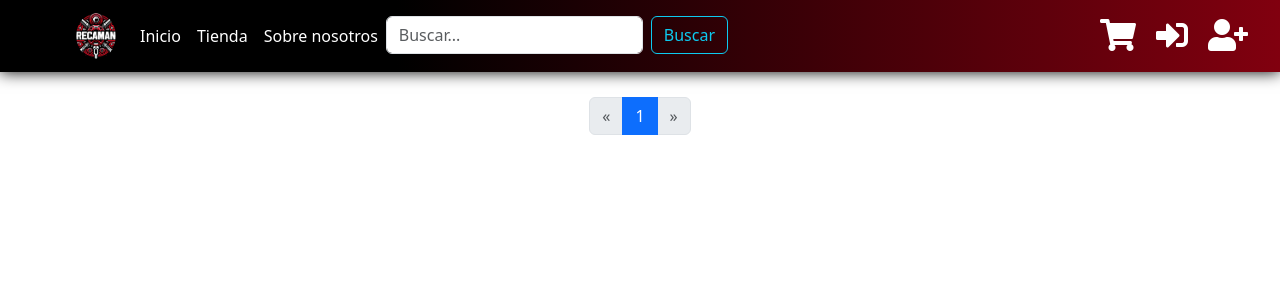
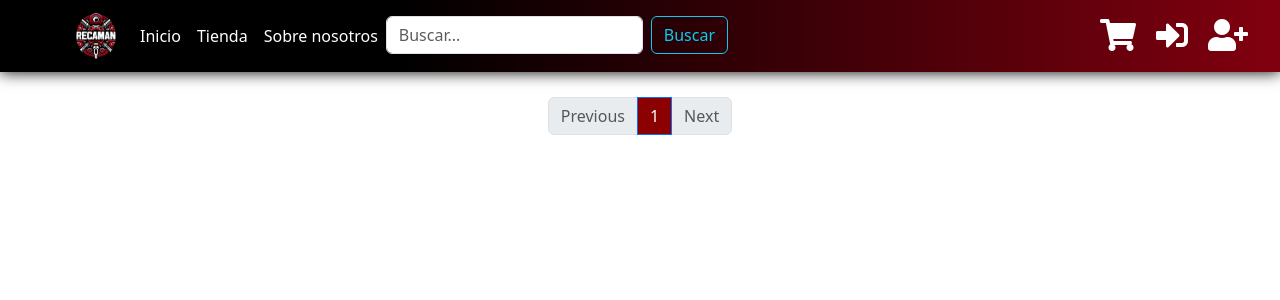
Before and after one commit to davidmato/RecaMan, a Django app: page /recaman/tienda/ in a window 1280 px wide. Shown: the top 300 px of the page. Run offline with Django 4.2, Linux system fonts and the light colour scheme; data that the repository does not hold is empty.

Commit message:
tienda.html totalmente finalizada, paginator editado y funcionando, bug de filtro solucionado y funcionando

```diff
--- a/RecaManApp/views.py
+++ b/RecaManApp/views.py
@@ -358,16 +358,6 @@ def sobre_nosotros(request):
 def index(request):
     return render(request, 'index.html')
 
-def tienda(request):
-    producto_tienda_list = Producto.objects.all()
-    tipos_productos = Tipo_producto.objects.all()
-
-    paginator = Paginator(producto_tienda_list, 6)
-    page_number = request.GET.get('page')
-    producto_tienda = paginator.get_page(page_number)
-
-    return render(request, 'tienda.html', {'producto_tienda': producto_tienda, 'tipos_productos_tienda': tipos_productos})
-
 #codigo david carrito
 
 def lista_productos_tienda(request):
--- a/templates/tienda.html
+++ b/templates/tienda.html
@@ -18,6 +18,16 @@
         .card:hover {
             transform: scale(1.05);
             box-shadow: 0 0 10px rgba(0,0,0,1);
+        }
+
+        .pagination .page-link{
+            color: white;
+            background-color: black;
+            border-color: white;
+        }
+
+        .page-item.active .page-link {
+            background-color: darkred;
         }
     </style>
 </head>
@@ -49,39 +59,31 @@
             {% endfor %}
         </div>
     </div>
-    <nav aria-label="Page navigation example" class="d-flex justify-content-center">
+    <nav class="d-flex justify-content-center" aria-label="Page navigation example">
     <ul class="pagination">
         {% if producto.has_previous %}
             <li class="page-item">
-                    <a class="page-link" href="?page={{ producto.previous_page_number }}" aria-label="Previous">
-                        <span aria-hidden="true">&laquo;</span>
-                    </a>
+                <a class="page-link" href="?page={{ producto.previous_page_number }}&q={{ request.GET.q|default:'' }}">Previous</a>
             </li>
         {% else %}
             <li class="page-item disabled">
-                    <a class="page-link" href="#" aria-label="Previous">
-                        <span aria-hidden="true">&laquo;</span>
-                    </a>
+                <a class="page-link" href="#">Previous</a>
             </li>
         {% endif %}
         {% for num in producto.paginator.page_range %}
             {% if producto.number == num %}
-                    <li class="page-item active"><a class="page-link" href="?page={{ num }}">{{ num }}</a></li>
+                <li class="page-item active"><a class="page-link" href="?page={{ num }}&q={{ request.GET.q|default:'' }}">{{ num }}</a></li>
             {% elif num > producto.number|add:'-3' and num < producto.number|add:'3' %}
-                    <li class="page-item"><a class="page-link" href="?page={{ num }}">{{ num }}</a></li>
+                <li class="page-item"><a class="page-link" href="?page={{ num }}&q={{ request.GET.q|default:'' }}">{{ num }}</a></li>
             {% endif %}
         {% endfor %}
         {% if producto.has_next %}
             <li class="page-item">
-                    <a class="page-link" href="?page={{ producto.next_page_number }}" aria-label="Next">
-                        <span aria-hidden="true">&raquo;</span>
-                    </a>
+                <a class="page-link" href="?page={{ producto.next_page_number }}&q={{ request.GET.q|default:'' }}">Next</a>
             </li>
         {% else %}
             <li class="page-item disabled">
-                    <a class="page-link" href="#" aria-label="Next">
-                        <span aria-hidden="true">&raquo;</span>
-                    </a>
+                <a class="page-link" href="#">Next</a>
             </li>
         {% endif %}
     </ul>
```
Lines whose indentation alone changed are shown as unchanged.
